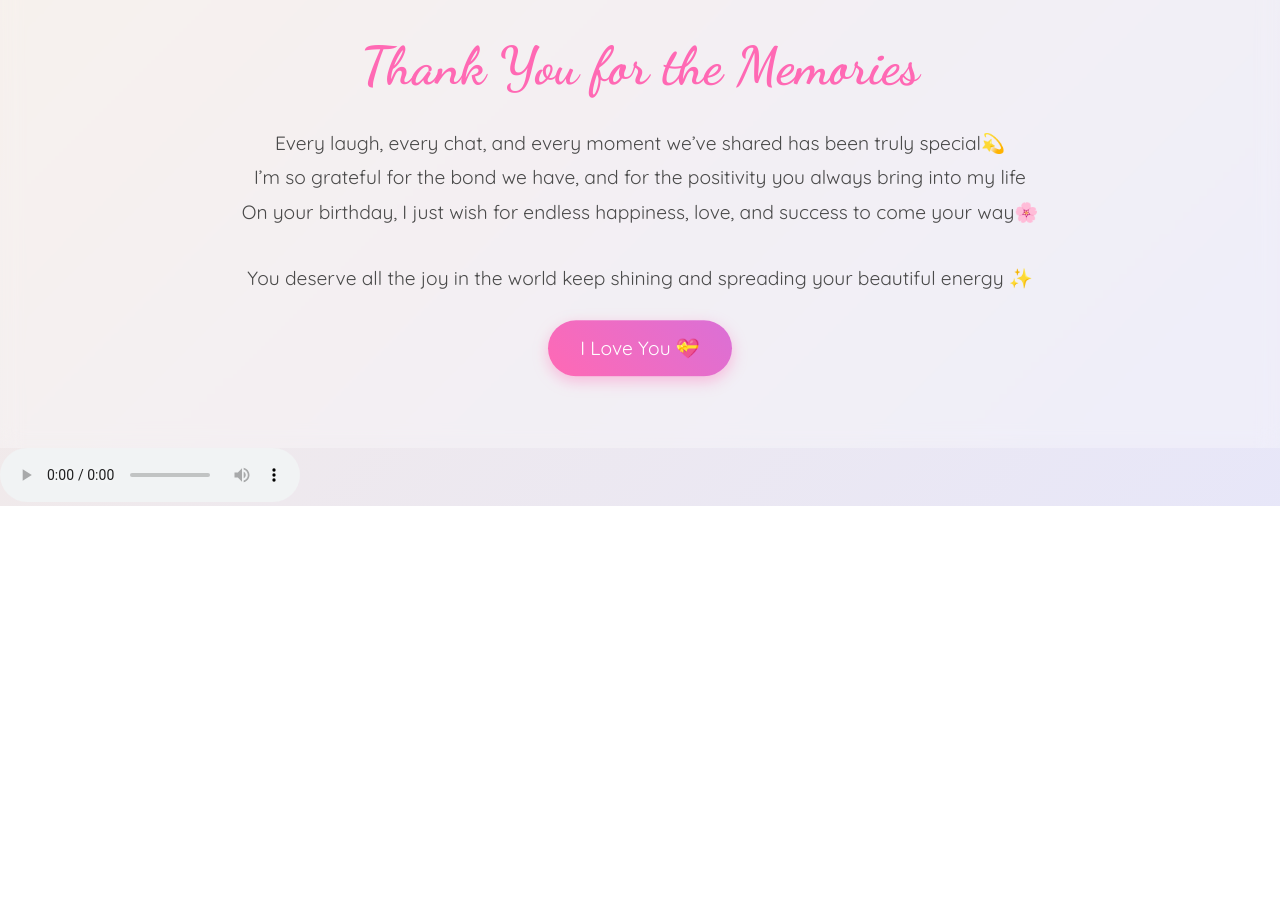
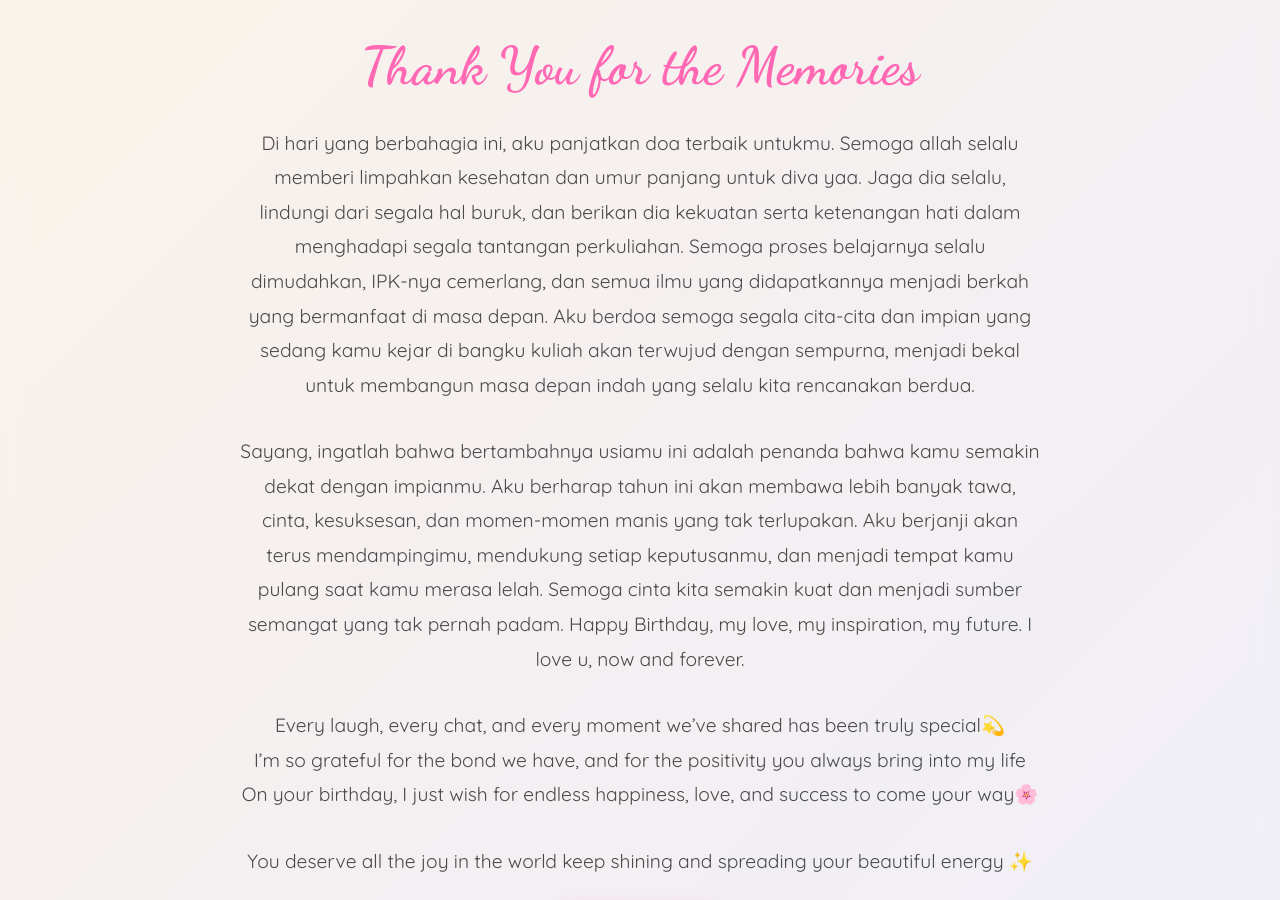
Before and after one commit to vitoputrantoo/Ulang-Tahun-Diva-19-tahun-, a plain HTML site: page last.html in a window 1280 px wide. Shown: the part 1780-2680 px from the top of the page. Before the commit the page ends 2286 px from the top, so only its background shows below. Drawn offline with Linux system fonts and the light colour scheme.

Commit message:
Update last.html

```diff
--- a/last.html
+++ b/last.html
@@ -425,6 +425,8 @@
 
     <section class="final-message">
         <h2>Thank You for the Memories</h2>
+        <p>Di hari yang berbahagia ini, aku panjatkan doa terbaik untukmu. Semoga allah selalu memberi limpahkan kesehatan dan umur panjang untuk diva yaa. Jaga dia selalu, lindungi dari segala hal buruk, dan berikan dia kekuatan serta ketenangan hati dalam menghadapi segala tantangan perkuliahan. Semoga proses belajarnya selalu dimudahkan, IPK-nya cemerlang, dan semua ilmu yang didapatkannya menjadi berkah yang bermanfaat di masa depan. Aku berdoa semoga segala cita-cita dan impian yang sedang kamu kejar di bangku kuliah akan terwujud dengan sempurna, menjadi bekal untuk membangun masa depan indah yang selalu kita rencanakan berdua.</p>
+        <p>Sayang, ingatlah bahwa bertambahnya usiamu ini adalah penanda bahwa kamu semakin dekat dengan impianmu. Aku berharap tahun ini akan membawa lebih banyak tawa, cinta, kesuksesan, dan momen-momen manis yang tak terlupakan. Aku berjanji akan terus mendampingimu, mendukung setiap keputusanmu, dan menjadi tempat kamu pulang saat kamu merasa lelah. Semoga cinta kita semakin kuat dan menjadi sumber semangat yang tak pernah padam. Happy Birthday, my love, my inspiration, my future. I love u, now and forever. </p>
         <p>Every laugh, every chat, and every moment we’ve shared has been truly special💫<br>
             I’m so grateful for the bond we have, and for the positivity you always bring into my life<br>
             On your birthday, I just wish for endless happiness, love, and success to come your way🌸</p>
```
